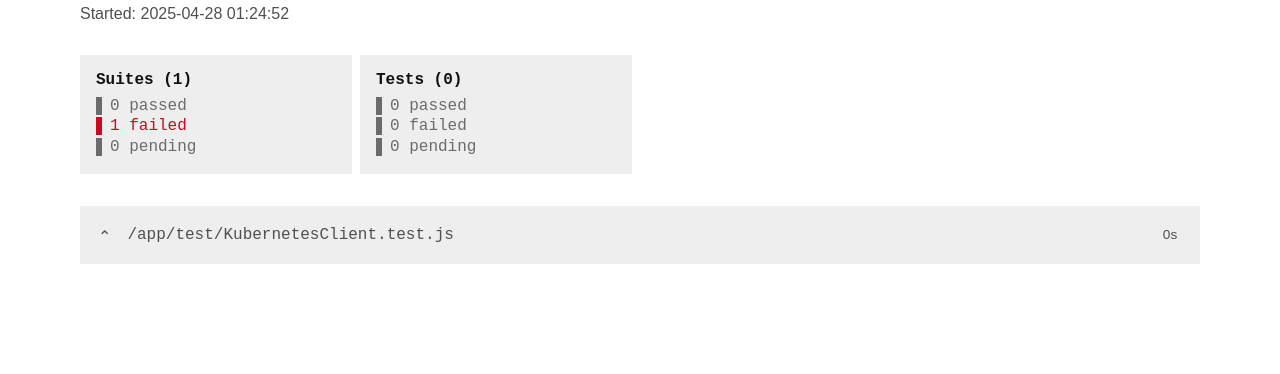
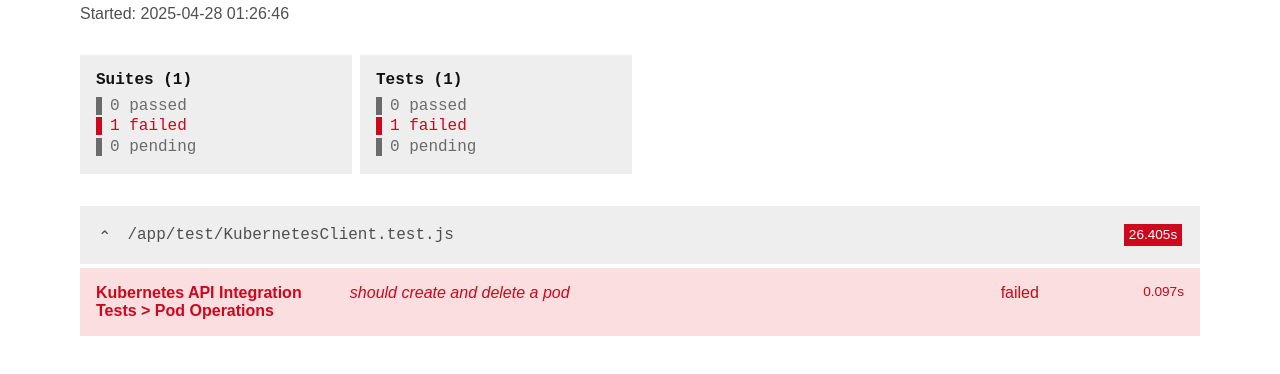
Before and after one commit to prabhjotbawa/kubeclient, a website: page index.html in a window 1280 px wide. Shown: the part 72-446 px from the top of the page. Drawn offline with Linux system fonts and the light colour scheme.

Commit message:
Update test reports

```diff
--- a/index.html
+++ b/index.html
@@ -274,4 +274,4 @@ header {
   font-size: 1rem;
   padding: 0 0.5rem;
 }
-</style></head><body><main class="jesthtml-content"><header><h1 id="title">Test Report</h1></header><section id="metadata-container"><div id="timestamp">Started: 2025-04-28 01:24:52</div><div id="summary"><div id="suite-summary"><div class="summary-total">Suites (1)</div><div class="summary-passed  summary-empty">0 passed</div><div class="summary-failed ">1 failed</div><div class="summary-pending  summary-empty">0 pending</div></div><div id="test-summary"><div class="summary-total">Tests (0)</div><div class="summary-passed  summary-empty">0 passed</div><div class="summary-failed  summary-empty">0 failed</div><div class="summary-pending  summary-empty">0 pending</div></div></div></section><details id="suite-1" class="suite-container" open=""><summary class="suite-info"><div class="suite-path">/app/test/KubernetesClient.test.js</div><div class="suite-time">0s</div></summary><div class="suite-tests"/></details></main></body></html>
+</style></head><body><main class="jesthtml-content"><header><h1 id="title">Test Report</h1></header><section id="metadata-container"><div id="timestamp">Started: 2025-04-28 01:26:46</div><div id="summary"><div id="suite-summary"><div class="summary-total">Suites (1)</div><div class="summary-passed  summary-empty">0 passed</div><div class="summary-failed ">1 failed</div><div class="summary-pending  summary-empty">0 pending</div></div><div id="test-summary"><div class="summary-total">Tests (1)</div><div class="summary-passed  summary-empty">0 passed</div><div class="summary-failed ">1 failed</div><div class="summary-pending  summary-empty">0 pending</div></div></div></section><details id="suite-1" class="suite-container" open=""><summary class="suite-info"><div class="suite-path">/app/test/KubernetesClient.test.js</div><div class="suite-time warn">26.405s</div></summary><div class="suite-tests"><div class="test-result failed"><div class="test-info"><div class="test-suitename">Kubernetes API Integration Tests &gt; Pod Operations</div><div class="test-title">should create and delete a pod</div><div class="test-status">failed</div><div class="test-duration">0.097s</div></div></div></div></details></main></body></html>
```
